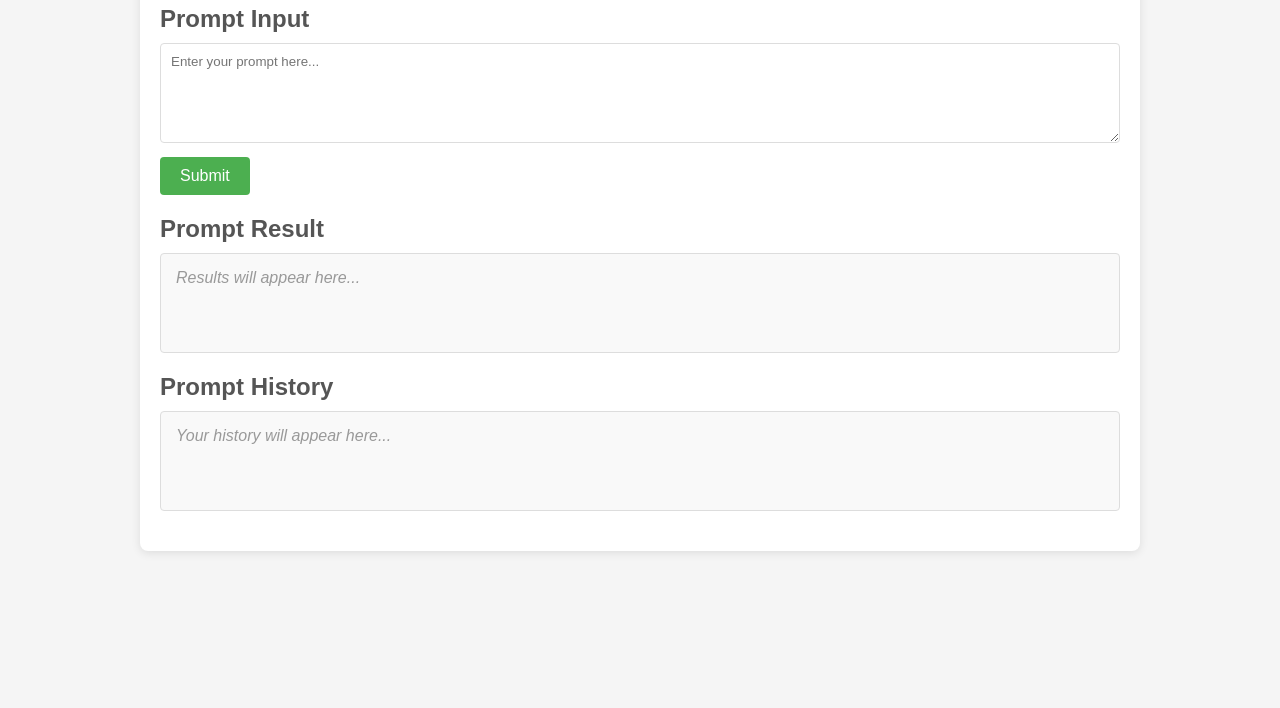
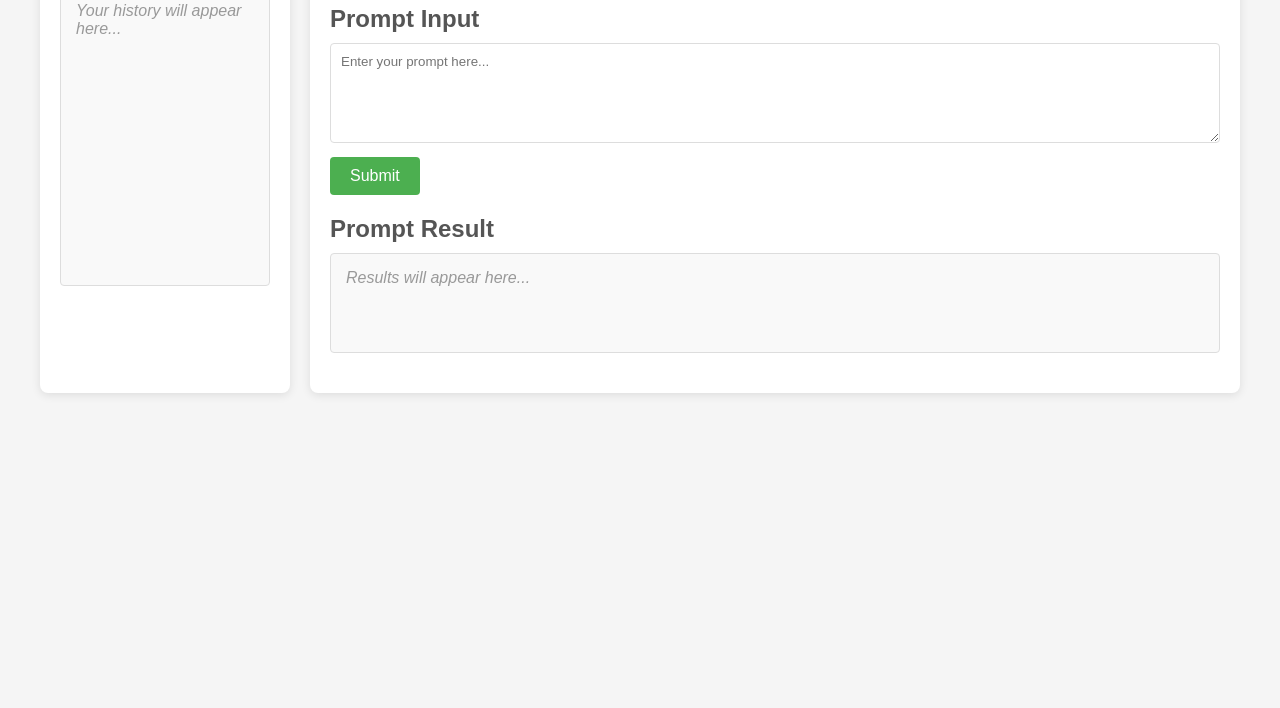
Before and after one commit to DhanashreeRaghu/pepimpact, a website: page index.html in a window 1280 px wide. Shown: the part 92-800 px from the top of the page. Drawn offline with Linux system fonts and the light colour scheme.

Commit message:
code chnages

```diff
--- a/index.html
+++ b/index.html
@@ -6,12 +6,20 @@
     <meta http-equiv="Content-Security-Policy" content="default-src 'self'; script-src 'self'; style-src 'self'; connect-src 'self';">
     <meta http-equiv="X-Content-Type-Options" content="nosniff">
     <meta http-equiv="X-Frame-Options" content="DENY">
-    <title>Planner Agent Interface</title>
+    <title>PEPImpact</title>
     <link rel="stylesheet" href="styles.css">
 </head>
 <body>
-    <div class="container">
-        <h1>Planner Agent Interface</h1>
+    <div class="main-container">
+        <div class="history-section">
+            <h2>Prompt History</h2>
+            <div id="promptHistory" class="history-box">
+                <p class="placeholder">Your history will appear here...</p>
+            </div>
+        </div>
+
+        <div class="content-container">
+            <h1>PEPImpact</h1>
 
             <div class="prompt-section">
                 <h2>Prompt Input</h2>
@@ -27,12 +35,6 @@
                     <p class="placeholder">Results will appear here...</p>
                 </div>
             </div>
-
-        <div class="history-section">
-            <h2>Prompt History</h2>
-            <div id="promptHistory" class="history-box">
-                <p class="placeholder">Your history will appear here...</p>
-            </div>
         </div>
     </div>
 
--- a/package.json
+++ b/package.json
@@ -1,7 +1,7 @@
 {
-  "name": "planner-agent-webui",
+  "name": "pepimpact",
   "version": "1.0.0",
-  "description": "Web UI for interacting with a planner agent",
+  "description": "PEPImpact - Web UI for interacting with a planner agent",
   "main": "server.js",
   "scripts": {
     "start": "node server.js",
--- a/server.js
+++ b/server.js
@@ -101,7 +101,7 @@ app.use((err, req, res, next) => {
 
 // Start the server
 app.listen(PORT, () => {
-  console.log(`Server running on http://localhost:${PORT}`);
+  console.log(`PEPImpact server running on http://localhost:${PORT}`);
 });
 
 // Function to simulate planner agent response
@@ -116,6 +116,6 @@ async function simulatePlannerAgent(prompt, history) {
   } else if (prompt.toLowerCase().includes('help')) {
     return `I can help you plan and organize tasks. Try asking me to create a plan for a specific project or goal.`;
   } else {
-    return `I received your prompt: "${prompt}"\n\nThis is a simulated response from the planner agent. In a real implementation, this would connect to your actual backend planner agent.`;
+    return `I received your prompt: "${prompt}"\n\nThis is a simulated response from PEPImpact. In a real implementation, this would connect to your actual backend planner agent.`;
   }
 }
--- a/styles.css
+++ b/styles.css
@@ -10,9 +10,23 @@ body {
     padding: 20px;
 }
 
-.container {
-    max-width: 1000px;
+.main-container {
+    display: flex;
+    max-width: 1200px;
     margin: 0 auto;
+    gap: 20px;
+}
+
+.content-container {
+    flex: 1;
+    background-color: white;
+    padding: 20px;
+    border-radius: 8px;
+    box-shadow: 0 2px 10px rgba(0, 0, 0, 0.1);
+}
+
+.history-section {
+    width: 250px;
     background-color: white;
     padding: 20px;
     border-radius: 8px;
@@ -30,7 +44,7 @@ h2 {
     color: #555;
 }
 
-.prompt-section, .result-section, .history-section {
+.prompt-section, .result-section {
     margin-bottom: 20px;
 }
 
@@ -66,6 +80,10 @@ button:hover {
     min-height: 100px;
     max-height: 300px;
     overflow-y: auto;
+}
+
+.history-box {
+    height: calc(100vh - 120px);
 }
 
 .history-item {
```
Also changed, not shown: README.md. Lines whose indentation alone changed are shown as unchanged.
